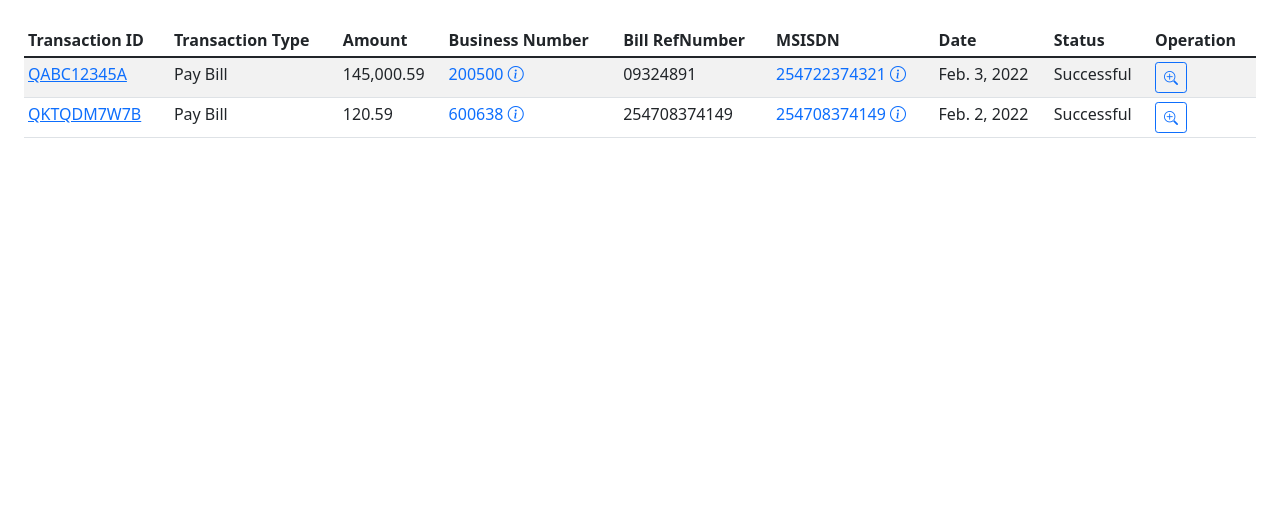
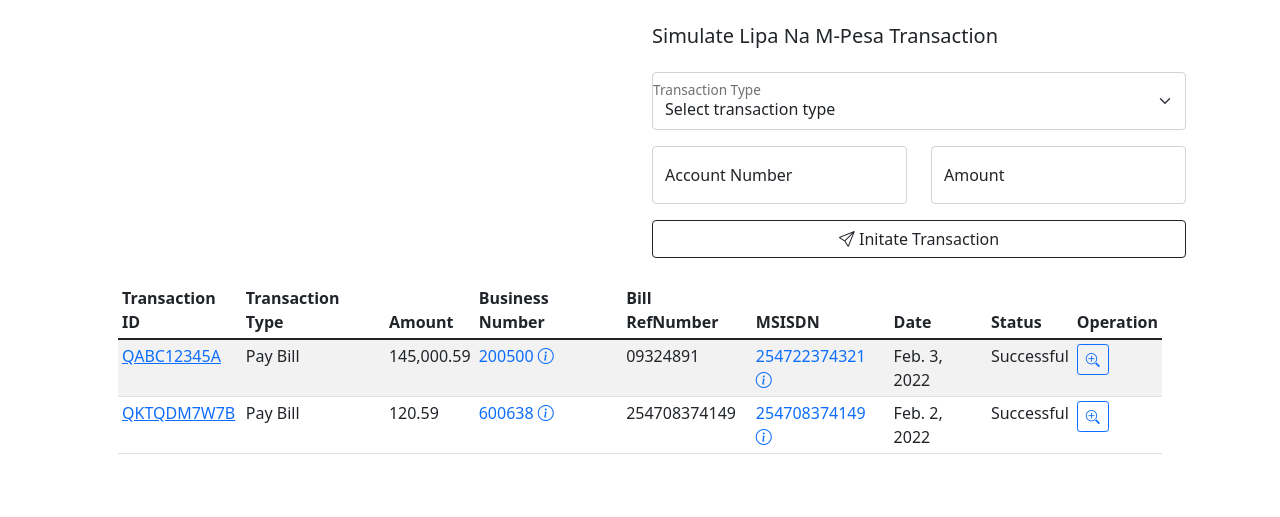
Before and after one commit to denniswanyonyi/mpesa-lnm-service, a Django app: page / in a window 1280 px wide. Shown: the part 56-573 px from the top of the page. Run offline with Django 4.2, Linux system fonts and the light colour scheme; data comes from the database, SQL or seed files in the repository.

Commit message:
Added GUI for simulating Lipa Na Mpesa transactions

```diff
--- a/lnm_service/c2b/templates/index.html
+++ b/lnm_service/c2b/templates/index.html
@@ -4,7 +4,44 @@
 {% block title %} Lipa Na M-Pesa Transactions {% endblock %}
 
 {% block content %}
-<div class="container-fluid p-4">
+<div class="container p-4">
+
+    <form class="row" method="post">
+        <div class="offset-md-6 col-md-6">
+            <h5 class="mb-4">Simulate Lipa Na M-Pesa Transaction</h5>
+            <div class="mb-3 row">
+                <div class="form-floating mb-3">
+                    <select required id="transactionTypeControl" class="form-select" name="command_id" aria-label="Choose Transaction Type">
+                        <option selected>Select transaction type</option>
+                        <option value="CustomerPayBillOnline">Pay Bill</option>
+                        <option value="CustomerBuyGoodsOnline">Buy Goods</option>
+                    </select>
+                    <label for="transactionTypeControl">Transaction Type</label>
+                </div>
+
+                <div class="col-md">
+                    <div class="form-floating">
+                        <input type="text" class="form-control" id="accountNumberInput" required placeholder="Account Number for Pay Bill transactions" />
+                        <label for="accountNumberInput">Account Number</span>
+                    </div>
+                </div>
+
+                <div class="col-md">
+                    <div class="form-floating">
+                        <input type="number" id="transaction_amount" class="form-control" required min="1" max="150000" placeholder="Initiate Lipa Na Mpesa Payment" />
+                        <label for="transaction_amount">Amount</label>
+                    </div>
+                </div>
+            </div>
+
+            <button type="submit" class="btn btn-outline-dark form-control">
+                <i class="bi bi-send"></i>
+                Initate Transaction
+            </button>
+        </div>
+    </form>
+
+    <div class="container p-4">
         <table class="table table-sm table-striped ">
             <thead>
                 <th>Transaction ID</th>
@@ -52,5 +89,6 @@
                 {% endfor %}
             </tbody>
         </table>
+    <div>
 </div>
 {% endblock %}
```
Lines whose indentation alone changed are shown as unchanged.
